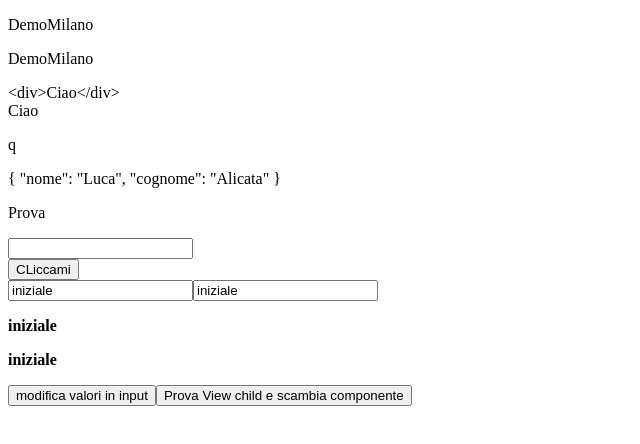
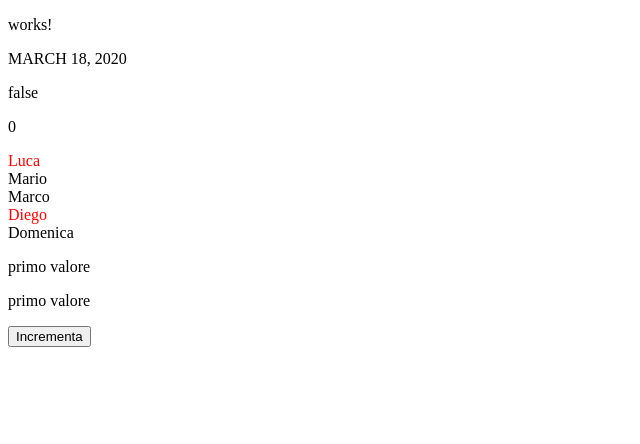
Before and after one commit to LukeSkywa/DemoMilano, an Angular app: page /primo in a window 1280 px wide. Shown: the top 444 px of the page, without its empty margins (0-640 px from the left). Built offline with nearby package versions, Linux system fonts and the light colour scheme.

Commit message:
utilizzo router-outlet

```diff
--- a/src/app/app-routing.module.ts
+++ b/src/app/app-routing.module.ts
@@ -9,6 +9,7 @@ const appRoutes: Routes = [
     { path: 'primo-diverso', component: PrimoComponent, data: { title: 'Diverso' } },
     { path: 'secondo', component: SecondoComponent },
     { path: 'ciclo-vita', component: CicloVitaComponent },
+    { path: '**', component: CicloVitaComponent },
     { path: '', redirectTo: '/primo', pathMatch: 'full' },
 ];
 
--- a/src/app/app.component.html
+++ b/src/app/app.component.html
@@ -1,31 +1 @@
-<!-- qui preferisco interpolazione -->
-<p>{{title}}</p>
-<p [innerHtml]="title"></p>
-
-<!-- in questo caso non posso usare l'interpolazione -->
-<div>{{html}}</div>
-<div [innerHtml]="html"></div>
-<div [ngSwitch]='componentToShow'>
-    <!-- in questi casi meglio la property binding -->
-    <app-primo [inputIngresso]="title" [name]="'Luca'" *ngSwitchCase="1"></app-primo>
-    <app-secondo (eventoClick)="title=$event" *ngSwitchCase="2"></app-secondo>
-
-
-
-    <app-ciclo-vita [primitiva]="primitivaInput" [profilo]="profiloInput" [profilo1]="profilo1Input" *ngSwitchCase="3">
-        <div>
-            <p>Prova</p>
-        </div>
-    </app-ciclo-vita>
-
-
-
-
-    <div *ngSwitchDefault>
-        <app-primo [inputIngresso]="title" [name]="'Mario'"></app-primo>
-        <app-secondo (eventoClick)="title=$event"></app-secondo>
-    </div>
-</div>
-
-<button (click)="modificaValori()">modifica valori in input</button>
-<button (click)="checkViewChild()">Prova View child e scambia componente</button>
+<router-outlet></router-outlet>
--- a/src/app/app.component.ts
+++ b/src/app/app.component.ts
@@ -8,48 +8,8 @@ import { Persona } from './model/persona.interface';
   styleUrls: ['./app.component.scss']
 })
 export class AppComponent {
-  title = 'DemoMilano';
-
-  html = '<div>Ciao</div>';
-
-  link = 'https://google.it';
-
-  primitivaInput: string = 'q';
-  profiloInput: Persona = {
-    nome: 'Luca', cognome: 'Alicata'
-  }
-  profilo1Input: Persona = {
-    nome: 'Guglielmo', cognome: 'Alicata'
-  }
-
-
-  @ViewChild(PrimoComponent)
-  private primoComponentRef: PrimoComponent;
-
-  componentToShow = 3;
-
 
   constructor() {
   }
 
-  modificaValori(){
-    this.primitivaInput += 'asd';
-    this.profiloInput.nome += 'asd';
-    this.profilo1Input = {
-      nome: 'Mario', cognome: 'Bianchi'
-    }
-  }
-
-  checkViewChild() {
-    if (this.primoComponentRef) {
-      this.primoComponentRef.incrementaSwitch();
-    }
-    if (this.componentToShow === 4) {
-      this.componentToShow = 1;
-    } else {
-      this.componentToShow++;
-    }
-  }
-
-
 }
```
